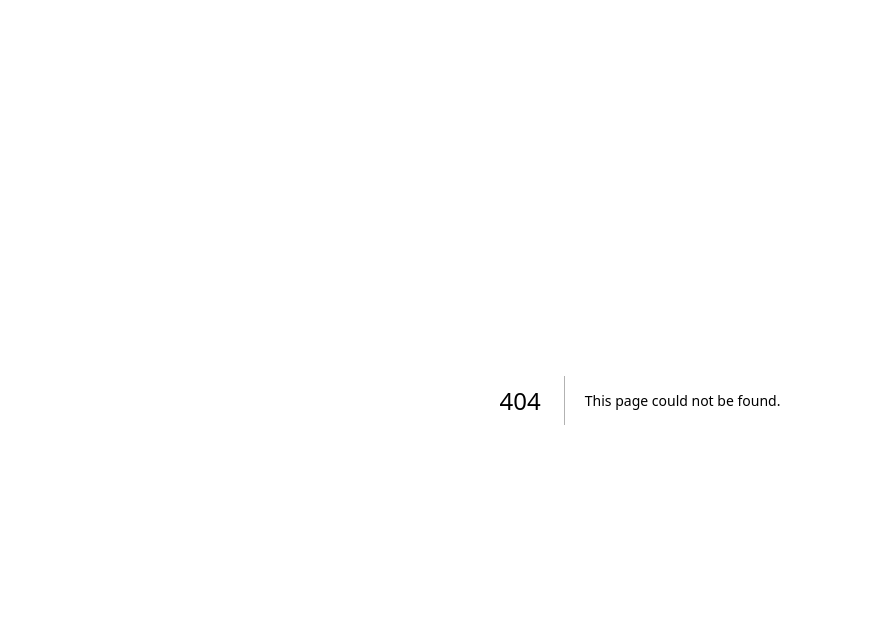
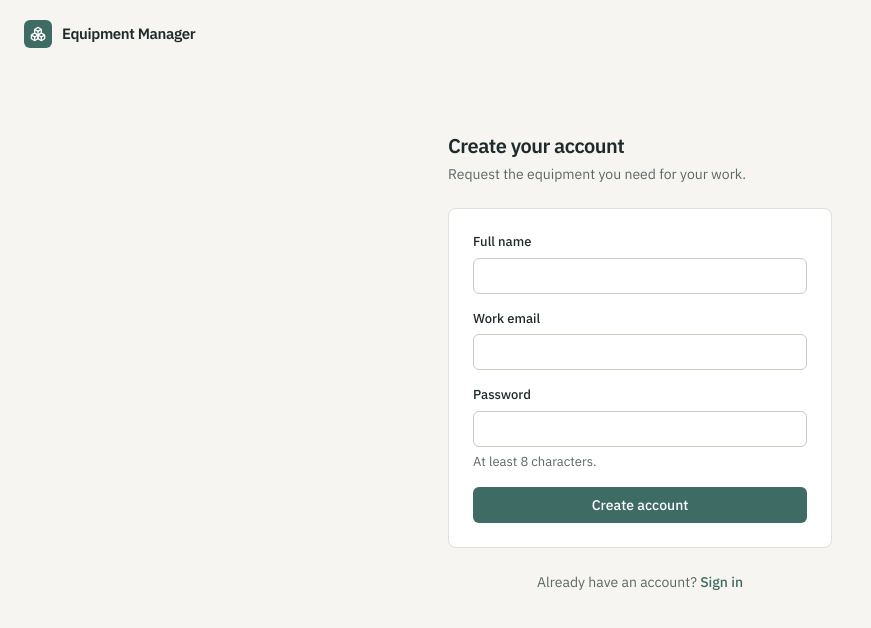
Before and after one commit to Biruk7479/Equipment-Manager, a Next.js app in the folder frontend/: page /register in a window 1280 px wide. Before the commit this address had no page. Shown: the top 628 px of the page, without its empty margins (0-871 px from the left). Built offline with nearby package versions, Linux system fonts and the light colour scheme.

Commit message:
feat(auth): add sign in and registration pages

```diff
--- /dev/null
+++ b/frontend/src/app/(auth)/layout.tsx
@@ -0,0 +1,17 @@
+import Link from "next/link";
+import { Logo } from "@/components/layout/logo";
+
+export default function AuthLayout({ children }: { children: React.ReactNode }) {
+  return (
+    <div className="flex min-h-dvh flex-col">
+      <header className="px-6 py-5">
+        <Link href="/login" aria-label="Equipment Manager home">
+          <Logo />
+        </Link>
+      </header>
+      <main className="flex flex-1 justify-center px-4 pt-6 pb-16 sm:pt-16">
+        <div className="w-full max-w-sm">{children}</div>
+      </main>
+    </div>
+  );
+}
--- /dev/null
+++ b/frontend/src/app/(auth)/login/page.tsx
@@ -0,0 +1,26 @@
+import type { Metadata } from "next";
+import Link from "next/link";
+import { Suspense } from "react";
+import { LoginForm } from "@/features/auth/login-form";
+
+export const metadata: Metadata = { title: "Sign in" };
+
+export default function LoginPage() {
+  return (
+    <>
+      <h1 className="text-xl font-semibold tracking-tight">Sign in</h1>
+      <p className="mt-1 mb-6 text-ink-muted">Use your work account to continue.</p>
+      <div className="rounded-lg border border-line bg-surface p-5 sm:p-6">
+        <Suspense>
+          <LoginForm />
+        </Suspense>
+      </div>
+      <p className="mt-6 text-center text-ink-muted">
+        New here?{" "}
+        <Link href="/register" className="font-medium text-accent hover:underline">
+          Create an account
+        </Link>
+      </p>
+    </>
+  );
+}
--- /dev/null
+++ b/frontend/src/app/(auth)/register/page.tsx
@@ -0,0 +1,23 @@
+import type { Metadata } from "next";
+import Link from "next/link";
+import { RegisterForm } from "@/features/auth/register-form";
+
+export const metadata: Metadata = { title: "Create account" };
+
+export default function RegisterPage() {
+  return (
+    <>
+      <h1 className="text-xl font-semibold tracking-tight">Create your account</h1>
+      <p className="mt-1 mb-6 text-ink-muted">Request the equipment you need for your work.</p>
+      <div className="rounded-lg border border-line bg-surface p-5 sm:p-6">
+        <RegisterForm />
+      </div>
+      <p className="mt-6 text-center text-ink-muted">
+        Already have an account?{" "}
+        <Link href="/login" className="font-medium text-accent hover:underline">
+          Sign in
+        </Link>
+      </p>
+    </>
+  );
+}
--- /dev/null
+++ b/frontend/src/components/layout/logo.tsx
@@ -0,0 +1,12 @@
+import { Boxes } from "lucide-react";
+
+export function Logo() {
+  return (
+    <span className="inline-flex items-center gap-2.5">
+      <span className="grid size-7 place-items-center rounded-md bg-accent text-white">
+        <Boxes className="size-4" aria-hidden />
+      </span>
+      <span className="text-[15px] font-semibold tracking-tight">Equipment Manager</span>
+    </span>
+  );
+}
--- /dev/null
+++ b/frontend/src/features/auth/login-form.tsx
@@ -0,0 +1,58 @@
+"use client";
+
+import { zodResolver } from "@hookform/resolvers/zod";
+import { useRouter, useSearchParams } from "next/navigation";
+import { useForm } from "react-hook-form";
+import { Button } from "@/components/ui/button";
+import { ErrorMessage } from "@/components/ui/feedback";
+import { Field, Input } from "@/components/ui/form";
+import { setServerErrors } from "@/lib/forms";
+import { useLogin } from "./api";
+import { nextPath } from "./next-path";
+import { loginSchema, type LoginValues } from "./schemas";
+
+export function LoginForm() {
+  const router = useRouter();
+  const params = useSearchParams();
+  const login = useLogin();
+  const {
+    register,
+    handleSubmit,
+    setError,
+    formState: { errors },
+  } = useForm<LoginValues>({ resolver: zodResolver(loginSchema) });
+
+  const onSubmit = handleSubmit((values) =>
+    login.mutate(values, {
+      onSuccess: () => router.replace(nextPath(params.get("next"))),
+      onError: (error) => setServerErrors(error, setError, ["email", "password"]),
+    }),
+  );
+
+  return (
+    <form onSubmit={onSubmit} noValidate className="space-y-4">
+      {errors.root?.message && <ErrorMessage message={errors.root.message} />}
+      <Field label="Email" htmlFor="email" error={errors.email?.message}>
+        <Input
+          id="email"
+          type="email"
+          autoComplete="email"
+          aria-invalid={!!errors.email}
+          {...register("email")}
+        />
+      </Field>
+      <Field label="Password" htmlFor="password" error={errors.password?.message}>
+        <Input
+          id="password"
+          type="password"
+          autoComplete="current-password"
+          aria-invalid={!!errors.password}
+          {...register("password")}
+        />
+      </Field>
+      <Button type="submit" className="w-full" loading={login.isPending}>
+        Sign in
+      </Button>
+    </form>
+  );
+}
--- /dev/null
+++ b/frontend/src/features/auth/next-path.ts
@@ -0,0 +1,3 @@
+export function nextPath(next: string | null) {
+  return next?.startsWith("/") && !next.startsWith("//") ? next : "/dashboard";
+}
--- /dev/null
+++ b/frontend/src/features/auth/register-form.tsx
@@ -0,0 +1,69 @@
+"use client";
+
+import { zodResolver } from "@hookform/resolvers/zod";
+import { useRouter } from "next/navigation";
+import { useForm } from "react-hook-form";
+import { Button } from "@/components/ui/button";
+import { ErrorMessage } from "@/components/ui/feedback";
+import { Field, Input } from "@/components/ui/form";
+import { setServerErrors } from "@/lib/forms";
+import { useRegister } from "./api";
+import { registerSchema, type RegisterValues } from "./schemas";
+
+export function RegisterForm() {
+  const router = useRouter();
+  const registerUser = useRegister();
+  const {
+    register,
+    handleSubmit,
+    setError,
+    formState: { errors },
+  } = useForm<RegisterValues>({ resolver: zodResolver(registerSchema) });
+
+  const onSubmit = handleSubmit((values) =>
+    registerUser.mutate(values, {
+      onSuccess: () => router.replace("/dashboard"),
+      onError: (error) => setServerErrors(error, setError, ["full_name", "email", "password"]),
+    }),
+  );
+
+  return (
+    <form onSubmit={onSubmit} noValidate className="space-y-4">
+      {errors.root?.message && <ErrorMessage message={errors.root.message} />}
+      <Field label="Full name" htmlFor="full_name" error={errors.full_name?.message}>
+        <Input
+          id="full_name"
+          autoComplete="name"
+          aria-invalid={!!errors.full_name}
+          {...register("full_name")}
+        />
+      </Field>
+      <Field label="Work email" htmlFor="email" error={errors.email?.message}>
+        <Input
+          id="email"
+          type="email"
+          autoComplete="email"
+          aria-invalid={!!errors.email}
+          {...register("email")}
+        />
+      </Field>
+      <Field
+        label="Password"
+        htmlFor="password"
+        error={errors.password?.message}
+        hint="At least 8 characters."
+      >
+        <Input
+          id="password"
+          type="password"
+          autoComplete="new-password"
+          aria-invalid={!!errors.password}
+          {...register("password")}
+        />
+      </Field>
+      <Button type="submit" className="w-full" loading={registerUser.isPending}>
+        Create account
+      </Button>
+    </form>
+  );
+}
```
